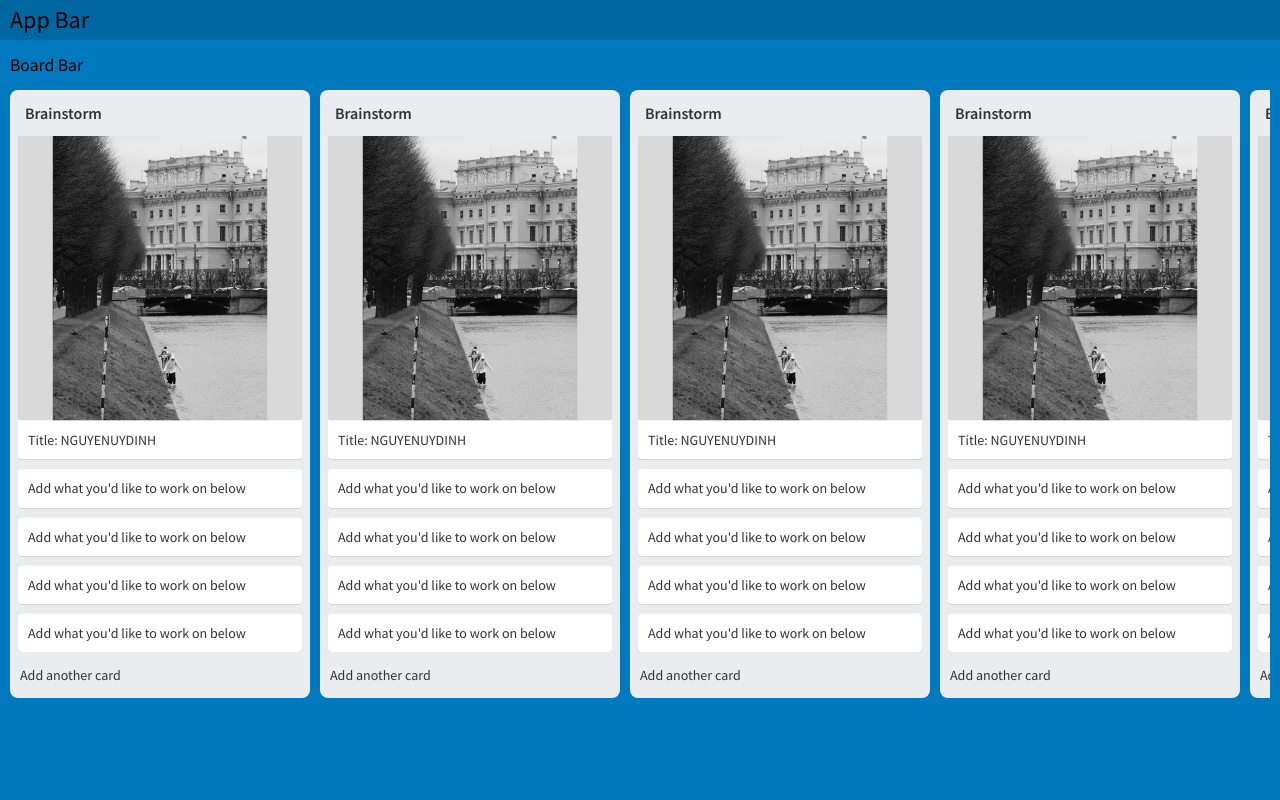
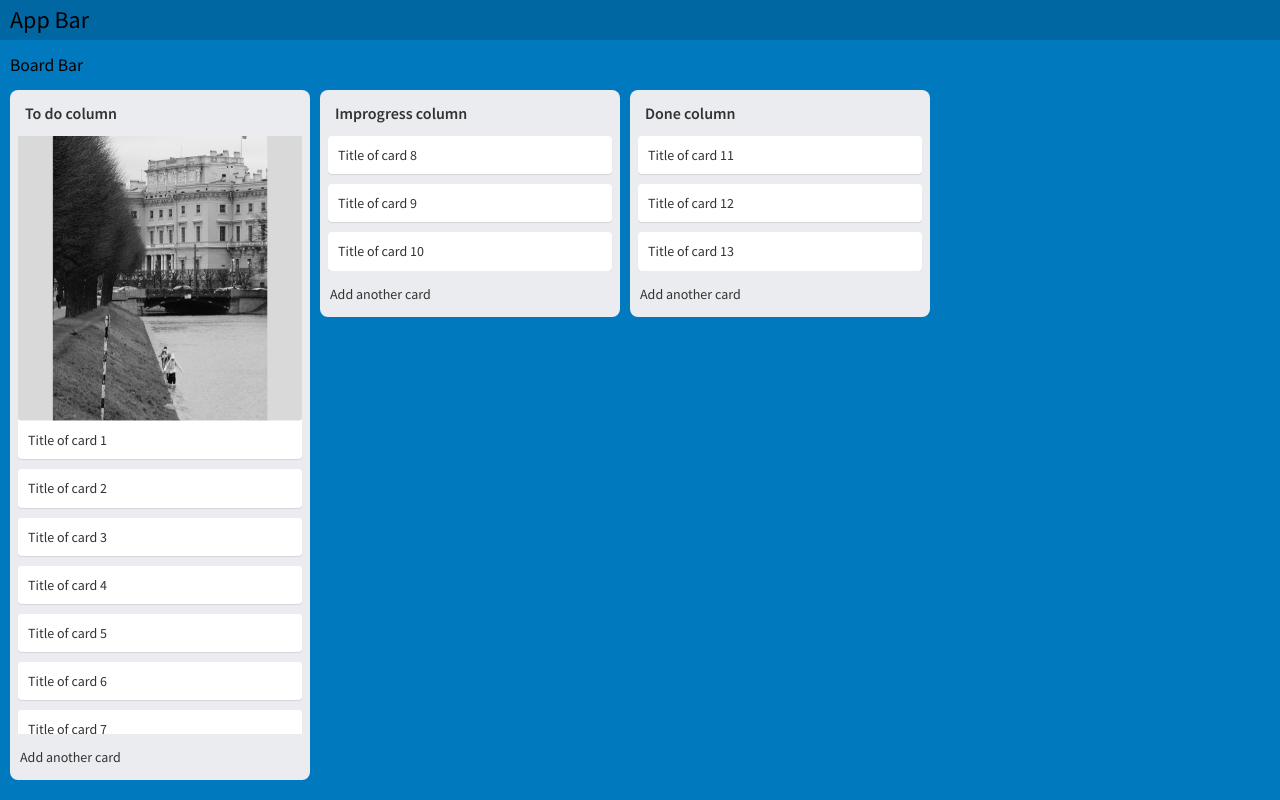
Before and after one commit to fantashy7799/trello-project, a React (Create React App) app: page / in a window 1280 px wide. Built offline with nearby package versions, Linux system fonts and the light colour scheme.

Commit message:
init sample data

```diff
--- a/package.json
+++ b/package.json
@@ -6,6 +6,7 @@
     "@testing-library/jest-dom": "^5.16.4",
     "@testing-library/react": "^13.1.1",
     "@testing-library/user-event": "^13.5.0",
+    "lodash": "^4.17.21",
     "node-sass": "^7.0.1",
     "react": "^18.0.0",
     "react-dom": "^18.0.0",
--- /dev/null
+++ b/src/actions/initalData.js
@@ -0,0 +1,50 @@
+export const initalData = {
+    boards: [
+        {
+            id: 'board-1',
+            columOrder: ['column-1', 'column-2', 'column-3'],
+            columns: [
+                {
+                    id: 'column-1',
+                    boardsId: 'board-1',
+                    title: 'To do column ',
+                    cardOrder: ['card-1', 'card-2', 'card-3', 'card-4', 'card-5', 'card-6', 'card-7'],
+                    cards: [
+                        {id: 'card-1', boardID: 'board-1', columnID: 'column-1', title: 'Title of card 1', cover: '1.png'},
+                        {id: 'card-2', boardID: 'board-1', columnID: 'column-1', title: 'Title of card 2', cover: null},
+                        {id: 'card-3', boardID: 'board-1', columnID: 'column-1', title: 'Title of card 3', cover: null},
+                        {id: 'card-4', boardID: 'board-1', columnID: 'column-1', title: 'Title of card 4', cover: null},
+                        {id: 'card-5', boardID: 'board-1', columnID: 'column-1', title: 'Title of card 5', cover: null},
+                        {id: 'card-6', boardID: 'board-1', columnID: 'column-1', title: 'Title of card 6', cover: null},
+                        {id: 'card-7', boardID: 'board-1', columnID: 'column-1', title: 'Title of card 7', cover: null}
+                    ]
+                },
+
+                {
+                    id: 'column-2',
+                    boardsId: 'board-1',
+                    title: 'Improgress column',
+                    cardOrder: ['card-8', 'card-9', 'card-10'],
+                    cards: [
+                        {id: 'card-8', boardID: 'board-1', columnID: 'column-2', title: 'Title of card 8', cover: null},
+                        {id: 'card-9', boardID: 'board-1', columnID: 'column-2', title: 'Title of card 9', cover: null},
+                        {id: 'card-10', boardID: 'board-1', columnID: 'column-2', title: 'Title of card 10', cover: null},
+                    ]
+
+                },
+
+                {
+                    id: 'column-3',
+                    boardsId: 'board-1',
+                    title: 'Done column',
+                    cardOrder: ['card-11', 'card-12', 'card-13'],
+                    cards: [
+                        {id: 'card-11', boardID: 'board-1', columnID: 'column-3', title: 'Title of card 11', cover: null},
+                        {id: 'card-12', boardID: 'board-1', columnID: 'column-3', title: 'Title of card 12', cover: null},
+                        {id: 'card-13', boardID: 'board-1', columnID: 'column-3', title: 'Title of card 13', cover: null},
+                    ]
+                }
+            ]
+        }
+    ]
+}
--- a/src/components/BoardContent/BoardContent.js
+++ b/src/components/BoardContent/BoardContent.js
@@ -1,22 +1,40 @@
-import React from "react";
+import React, { useState, useEffect } from "react";
 import Column from "components/Column/Column";
+import {mapOrder} from "utilities/sorts";
+
+import { initalData } from "actions/initalData";
+
+import {isEmpty} from "lodash"
 
 import './BoardContent.scss'
 
 function BoardContent() {
-    return(
-        <div className='board-content'>
+  const [board, setBoard] = useState({})
+  const [columns, setColumns] = useState([])
 
-        <Column />
-        <Column />
-        <Column />
-        <Column />
-        <Column />
-        <Column />
-        <Column />
+  useEffect(() =>{
+    const boardFromDB = initalData.boards.find(board => board.id === 'board-1')
 
-      </div>
-    )
+    if (boardFromDB){
+      setBoard(boardFromDB)
+
+      setColumns(mapOrder(boardFromDB.columns, boardFromDB.columOrder, 'id'))
+    }
+  }, [])
+
+  if (isEmpty(board)) {
+    return <div className="not found" style={{ 'padding': '10px', 'color': 'white'}}>Board not found</div>
+  }
+
+  return(
+    <div className='board-content'>
+      {columns.map((column, index) => <Column key={index} column={column} />
+      )}
+
+
+
+    </div>
+  )
 }
 
 export default BoardContent
--- /dev/null
+++ b/src/components/Card/Card.js
@@ -0,0 +1,18 @@
+import React from "react";
+
+import './Card.scss'
+
+function Card(props) {
+    const{ card } = props
+
+    return(
+        <li className="card-item">
+            {card.cover && <img src={card.cover} className="card-cover"
+            alt='nguyenuydinh-alt-img'/>}
+
+            {card.title}
+        </li>
+    )
+}
+
+export default Card
--- a/src/components/Task/Task.scss
+++ b/src/components/Card/Card.scss
@@ -2,7 +2,7 @@
 
 $card-border-radius: 4px;
 
-li.task-item {
+li.card-item {
     background-color: white;
     padding: $gap;
     border-radius: $card-border-radius;
@@ -10,7 +10,7 @@
     &:not(:last-child) {
       margin-bottom: $gap;
     }
-    img {
+    img.card-cover {
       display: block;
       width: calc(100% + 2 * #{$gap});
       margin: -$gap 0 $gap (-$gap);
--- a/src/components/Column/Column.js
+++ b/src/components/Column/Column.js
@@ -1,18 +1,19 @@
 import React from "react";
-import Task from "components/Task/Task";
+import Card from "components/Card/Card";
+import {mapOrder} from "utilities/sorts";
 
 import './Column.scss'
 
-function Column() {
+function Column(props) {
+    const { column } = props
+    const cards = mapOrder(column.cards, column.cardOrder, 'id')
+
     return (
         <div className='column'>
-        <header>Brainstorm</header>
-        <ul className="task-list">
-          <Task />
-            <li className="task-item">Add what you'd like to work on below</li>
-            <li className="task-item">Add what you'd like to work on below</li>
-            <li className="task-item">Add what you'd like to work on below</li>
-            <li className="task-item">Add what you'd like to work on below</li>
+        <header>{column.title}</header>
+        <ul className="card-list">
+            {cards.map((card, index) => <Card key={index} card={card}/>)}
+
         </ul>
         <footer>Add another card</footer>
         </div>
--- a/src/components/Column/Column.scss
+++ b/src/components/Column/Column.scss
@@ -40,7 +40,7 @@
       border-bottom-right-radius: $column-border-radius;
     }
 
-    ul.task-list {
+    ul.card-list {
       list-style: none;
       margin: 0;
       max-height: calc(100% - #{$column-header-height} - #{$column-footer-height});
--- a/src/components/Task/Task.js
+++ /dev/null
@@ -1,15 +0,0 @@
-import React from "react";
-
-import './Task.scss'
-
-function Task() {
-    return(
-        <li className="task-item">
-            <img src='1.png'
-            alt='nguyenuydinh-alt-img'/>
-            Title: NGUYENUYDINH
-        </li>
-    )
-}
-
-export default Task
--- /dev/null
+++ b/src/utilities/sorts.js
@@ -0,0 +1,11 @@
+/**
+ * Created by trungquandev.com's author on 03/28/2021
+ * ---
+ * Order an array of objects based on another array order
+ * ---
+ */
+
+export const mapOrder = (array, order, key) => {
+    array.sort((a, b) => order.indexOf(a[key]) - order.indexOf(b[key]))
+    return array
+}
```
Also changed, not shown: 1 other file (tests, documents, lock files or other folders).
